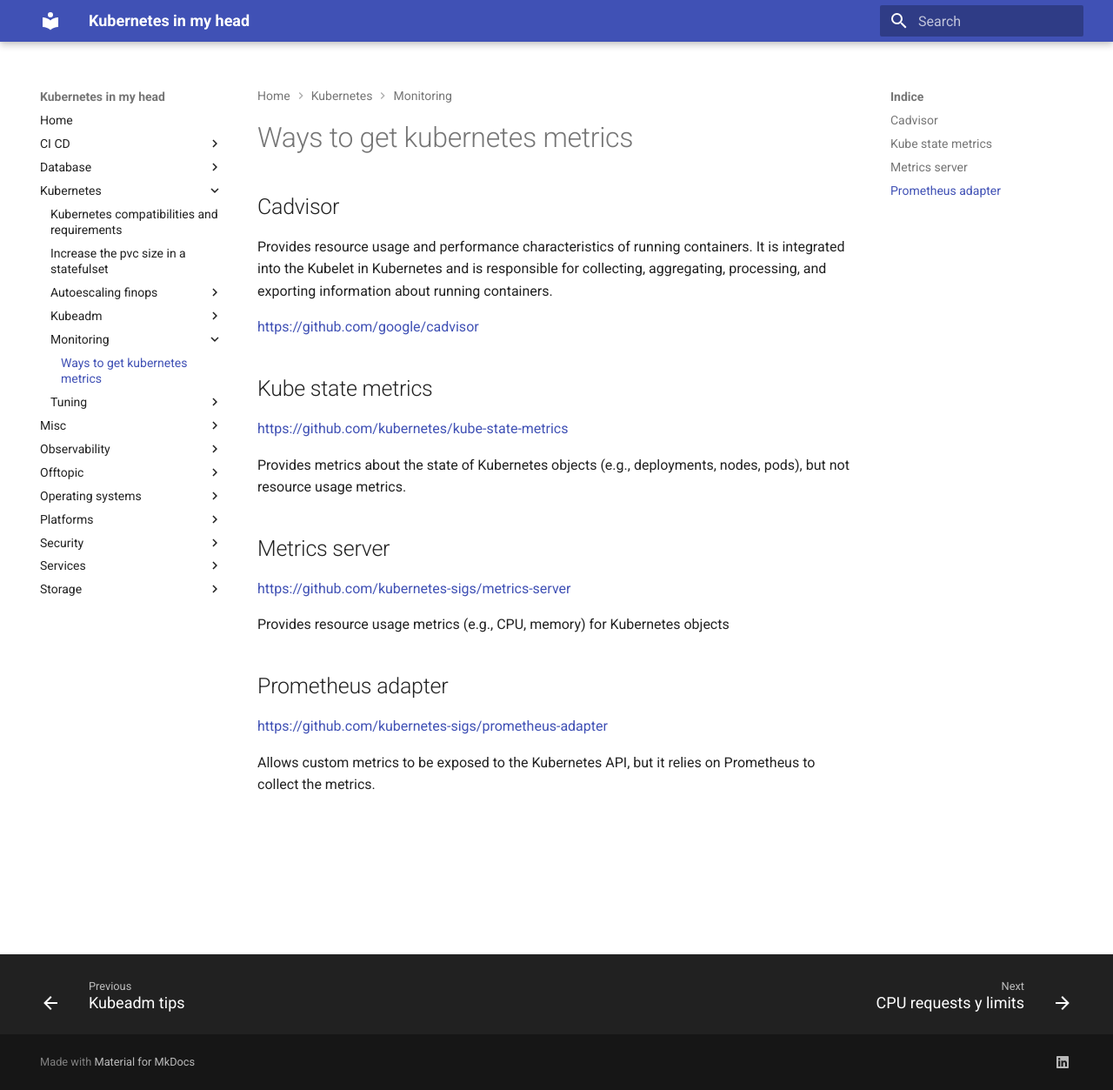
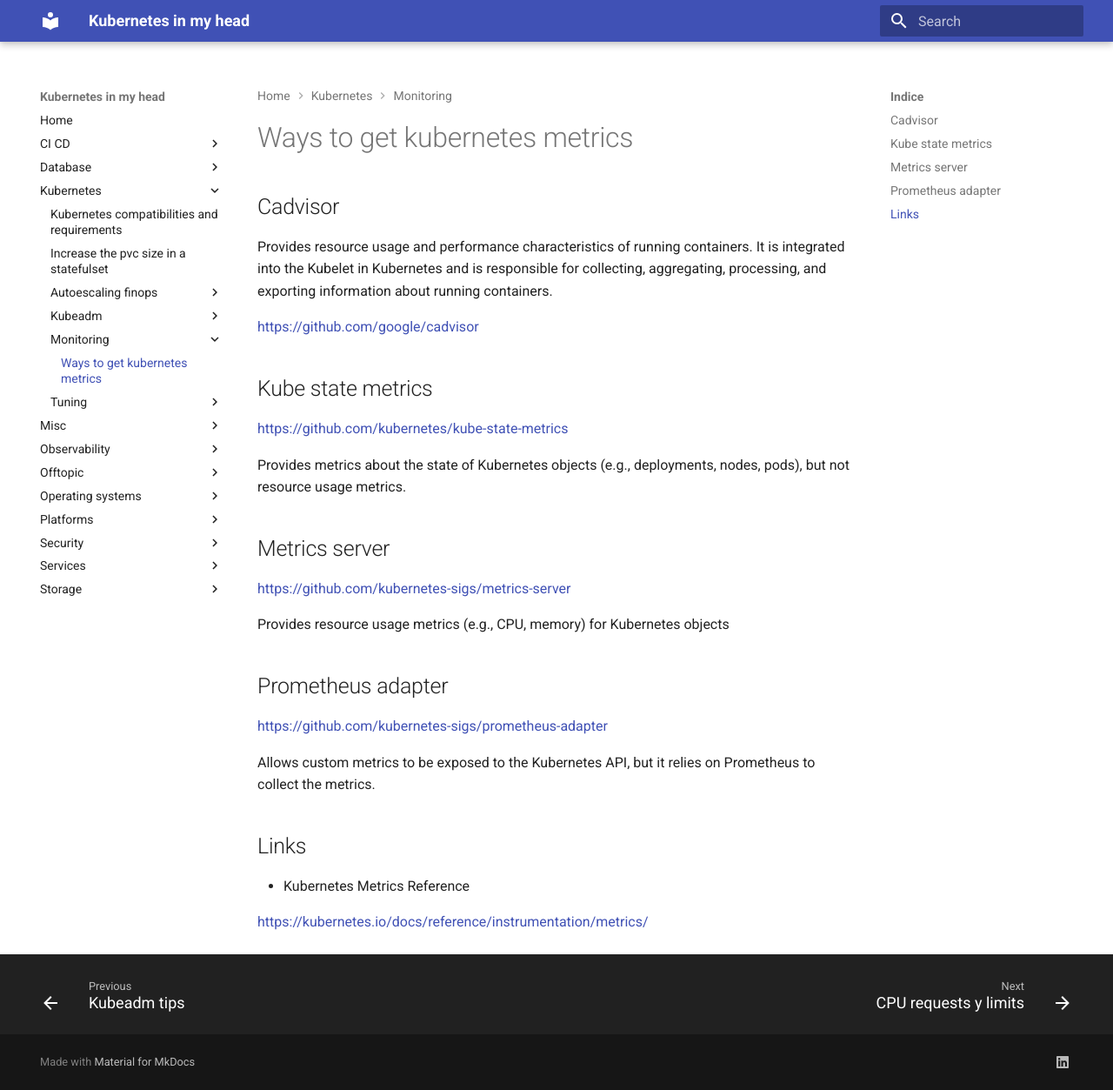
Before and after one commit to jorgelon/kubernetesinmyhead.net, an MkDocs documentation site: the page built from docs/kubernetes/monitoring/metrics.md, in a window 1280 px wide and 1253 px high. Shown: the whole window at 87% size. Built offline with MkDocs 1.6.1 and Material for MkDocs 9.7.7, drawn with Linux system fonts in a browser that asks for light colours.

Commit message:
add link

```diff
--- a/docs/kubernetes/monitoring/metrics.md
+++ b/docs/kubernetes/monitoring/metrics.md
@@ -23,3 +23,9 @@ Provides resource usage metrics (e.g., CPU, memory) for Kubernetes objects
 <https://github.com/kubernetes-sigs/prometheus-adapter>
 
 Allows custom metrics to be exposed to the Kubernetes API, but it relies on Prometheus to collect the metrics.
+
+## Links
+
+- Kubernetes Metrics Reference
+
+<https://kubernetes.io/docs/reference/instrumentation/metrics/>
```
